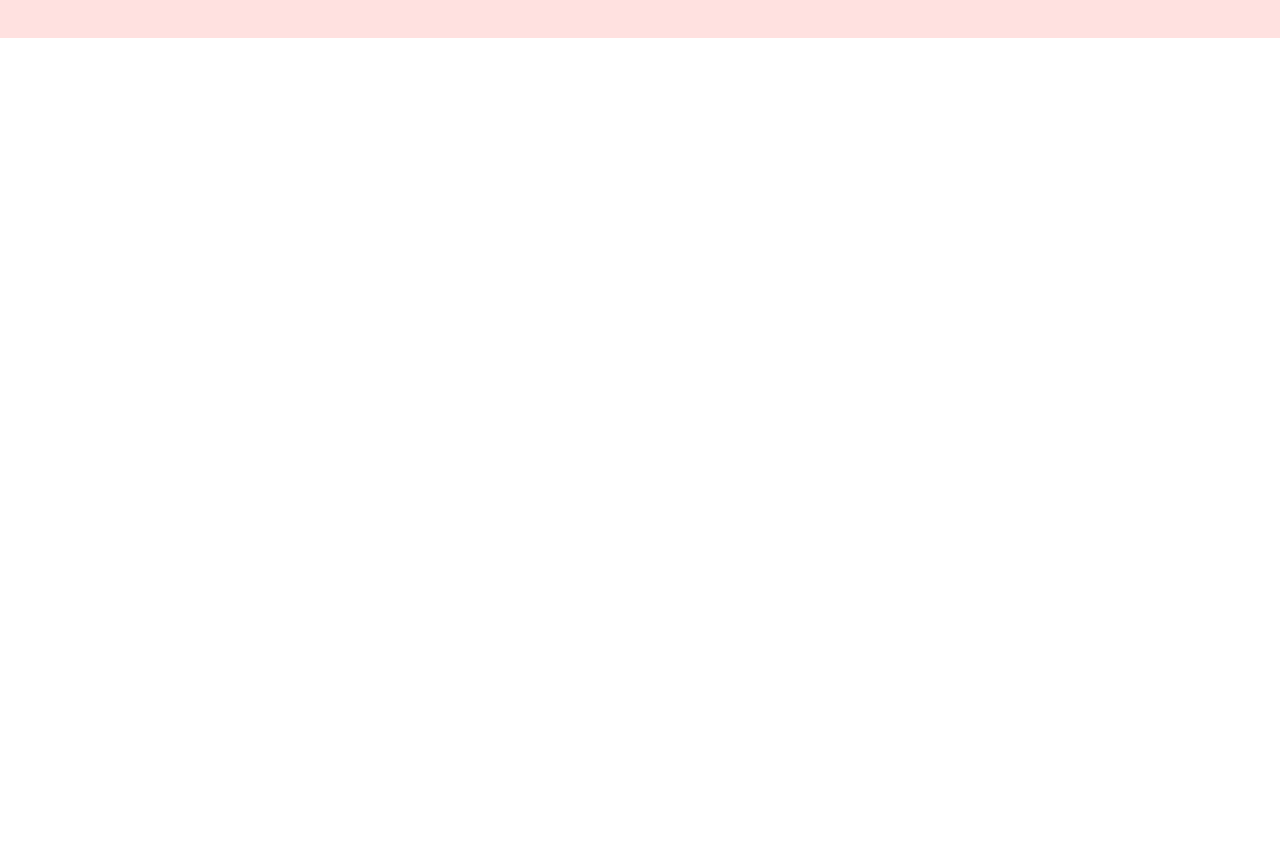
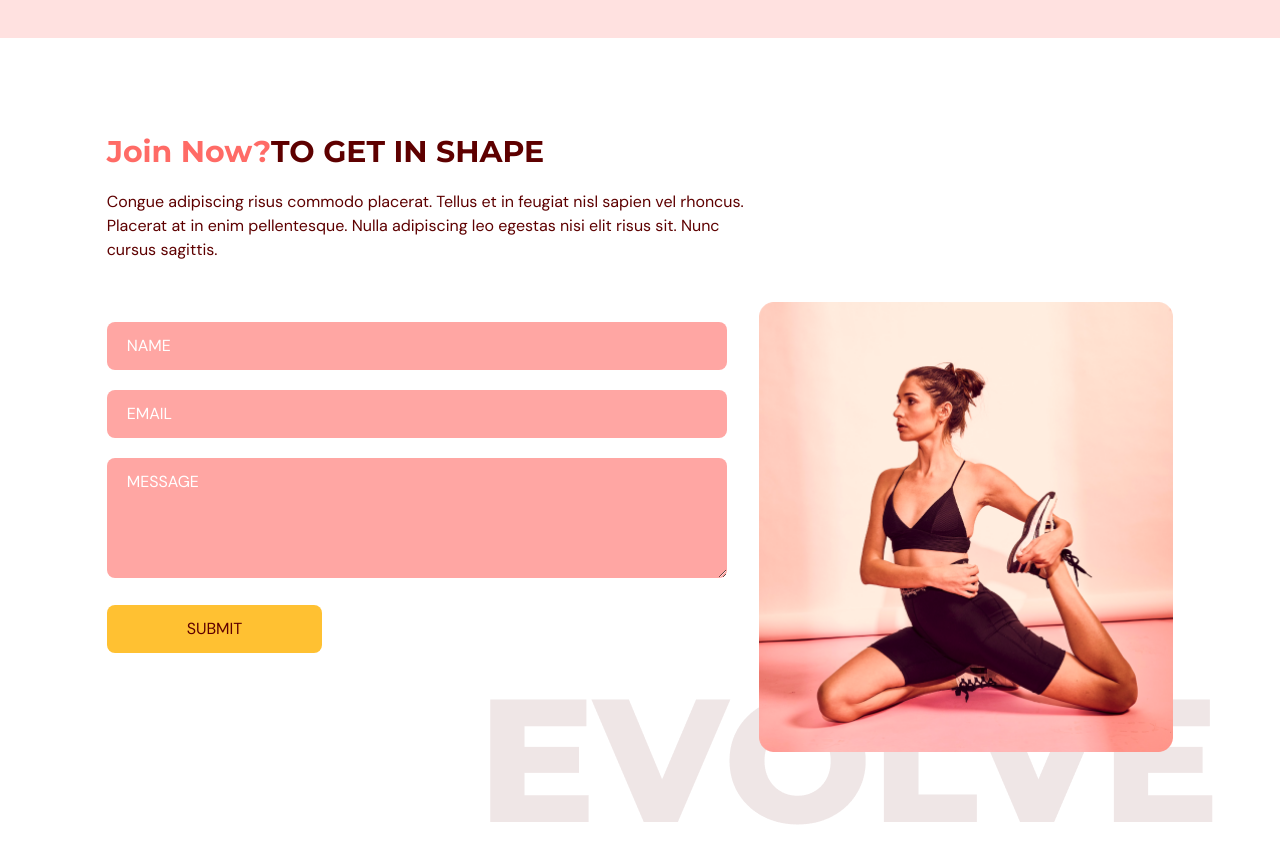
Before and after one commit to Dklns/TS-Practice, a React (Vite) app: page / in a window 1280 px wide. Shown: the part 2920-3784 px from the top of the page. Before the commit the page ends 2958 px from the top, so only its background shows below. Built offline with nearby package versions, Linux system fonts and the light colour scheme.

Commit message:
update: accomplish ContactUs component

```diff
--- a/package.json
+++ b/package.json
@@ -13,7 +13,8 @@
     "framer-motion": "^10.12.2",
     "react": "^18.2.0",
     "react-anchor-link-smooth-scroll": "^1.0.12",
-    "react-dom": "^18.2.0"
+    "react-dom": "^18.2.0",
+    "react-hook-form": "^7.43.9"
   },
   "devDependencies": {
     "@types/node": "^18.15.11",
--- a/src/App.tsx
+++ b/src/App.tsx
@@ -4,6 +4,7 @@ import {SelectedPage} from '@/shared/types';
 import Home from "./scenes/home";
 import Benefits from "./scenes/benefits";
 import OurClasses from "./scenes/ourClasses";
+import ContactUs from "./scenes/contactUs";
 
 function App() {
   const [selectedPage, setSelectedPage] = useState<SelectedPage>(SelectedPage.Home);
@@ -30,6 +31,7 @@ function App() {
       <Home setSelectedPage={setSelectedPage}/>
       <Benefits setSelectedPage={setSelectedPage} />
       <OurClasses setSelectedPage={setSelectedPage}/>
+      <ContactUs setSelectedPage={setSelectedPage}/>
     </div>
   )
 }
--- /dev/null
+++ b/src/scenes/contactUs/index.tsx
@@ -0,0 +1,139 @@
+import { SelectedPage } from '@/shared/types'
+import { motion } from 'framer-motion';
+import ContactUsPageGraphic from '@/assets/ContactUsPageGraphic.png';
+import HText from '@/shared/HText';
+import { useForm } from 'react-hook-form';
+import { FormEvent } from 'react';
+
+type Props = {
+    setSelectedPage: (value: SelectedPage) => void
+}
+
+const ContactUs = ({setSelectedPage}: Props) => {
+    const inputStyles = `mt-5 w-full rounded-lg bg-primary-300 px-5 py-3 placeholder-white`;
+    const {register, trigger, formState: {errors}} = useForm();
+
+    const handleSubmit = async (e:FormEvent) => {
+        const isValid = await trigger();
+        if(!isValid) {
+            e.preventDefault();
+        }
+    }
+
+  return (
+    <section id='contactus' className='mx-auto w-5/6 pt-24 pb-32'>
+        <motion.div onViewportEnter={() => setSelectedPage(SelectedPage.ContactUs)}>
+            {/* header */}
+            <motion.div
+                className='md:w-3/5'
+                initial='hidden'
+                whileInView='visible'
+                viewport={{once: true, amount: 0.5}} transition={{ duration: 0.5}}
+                variants={{hidden: {opacity: 0, x: -50},visible: {opacity: 1, x: 0}}}
+            >
+                <HText>
+                    <span className='text-primary-500'>
+                        Join Now?
+                    </span>
+                    TO GET IN SHAPE
+                </HText>
+                <p className="my-5">
+                    Congue adipiscing risus commodo placerat. Tellus et in feugiat nisl
+                    sapien vel rhoncus. Placerat at in enim pellentesque. Nulla
+                    adipiscing leo egestas nisi elit risus sit. Nunc cursus sagittis.
+                </p>
+            </motion.div>
+
+            {/* form and image */}
+            <div className='mt-10 justify-between gap-8 md:flex'>
+                <motion.div
+                    className='mt-10 basis-3/5 md:mt-0'
+                    initial='hidden'
+                    whileInView='visible'
+                    viewport={{once: true, amount: 0.5}} transition={{ duration: 0.5}}
+                    variants={{hidden: {opacity: 0, y: 50},visible: {opacity: 1, y: 0}}}
+                >
+                    <form
+                        target='_blank'
+                        onSubmit={handleSubmit}
+                        method='POST'
+                        action='https://formsubmit.co/d.klns.245@gmail.com'
+                    >
+                        <input
+                            type="text"
+                            className={inputStyles}
+                            placeholder='NAME'
+                            {...register("name", {
+                                required: true,
+                                maxLength:100
+                            })}
+                        />
+                        {errors.name && (
+                            <p className='mt-1 text-primary-500'>
+                                {errors.name.type === "required" && "This Field is required."}
+                                {errors.name.type === "maxLength" && "Max length is 100 char."}
+                            </p>
+                        )}
+                        <input
+                            className={inputStyles}
+                            type="text"
+                            placeholder="EMAIL"
+                            {...register("email", {
+                            required: true,
+                            pattern: /^[A-Z0-9._%+-]+@[A-Z0-9.-]+\.[A-Z]{2,}$/i,
+                            })}
+                        />
+                        {errors.email && (
+                            <p className="mt-1 text-primary-500">
+                            {errors.email.type === "required" &&
+                                "This field is required."}
+                            {errors.email.type === "pattern" && "Invalid email address."}
+                            </p>
+                        )}
+
+                        <textarea
+                            className={inputStyles}
+                            placeholder="MESSAGE"
+                            rows={4}
+                            cols={50}
+                            {...register("message", {
+                            required: true,
+                            maxLength: 2000,
+                            })}
+                        />
+                        {errors.message && (
+                            <p className="mt-1 text-primary-500">
+                            {errors.message.type === "required" &&
+                                "This field is required."}
+                            {errors.message.type === "maxLength" &&
+                                "Max length is 2000 char."}
+                            </p>
+                        )}
+
+                        <button
+                            type='submit'
+                            className='mt-5 rounded-lg bg-secondary-500 px-20 py-3 transition duration-500 hover:text-white'
+                        >
+                            SUBMIT
+                        </button>
+                    </form>
+                </motion.div>
+
+                <motion.div
+                    className='relative mt-16 basis-2/5 md:mt-0'
+                    initial='hidden'
+                    whileInView='visible'
+                    viewport={{once: true, amount: 0.5}} transition={{delay:0.2, duration: 0.5}}
+                    variants={{hidden: {opacity: 0, y: 50},visible: {opacity: 1, y: 0}}}
+                >
+                    <div className='md:before:content-evolvetext w-full before:absolute before:-bottom-20 before:-right-10 before:z-[-1]'>
+                        <img className="w-full" src={ContactUsPageGraphic} alt="" />
+                    </div>
+                </motion.div>
+            </div>
+        </motion.div>
+    </section>
+  )
+}
+
+export default ContactUs
--- a/src/scenes/ourClasses/index.tsx
+++ b/src/scenes/ourClasses/index.tsx
@@ -7,7 +7,7 @@ import image5 from "@/assets/image5.png";
 import image6 from "@/assets/image6.png";
 import { motion } from 'framer-motion';
 import HText from '@/shared/HText';
-import Class from './class';
+import Class from './Class';
 
 type Props = {
     setSelectedPage: (value:SelectedPage) => void
```
Also changed, not shown: 1 other file (tests, documents, lock files or other folders).
